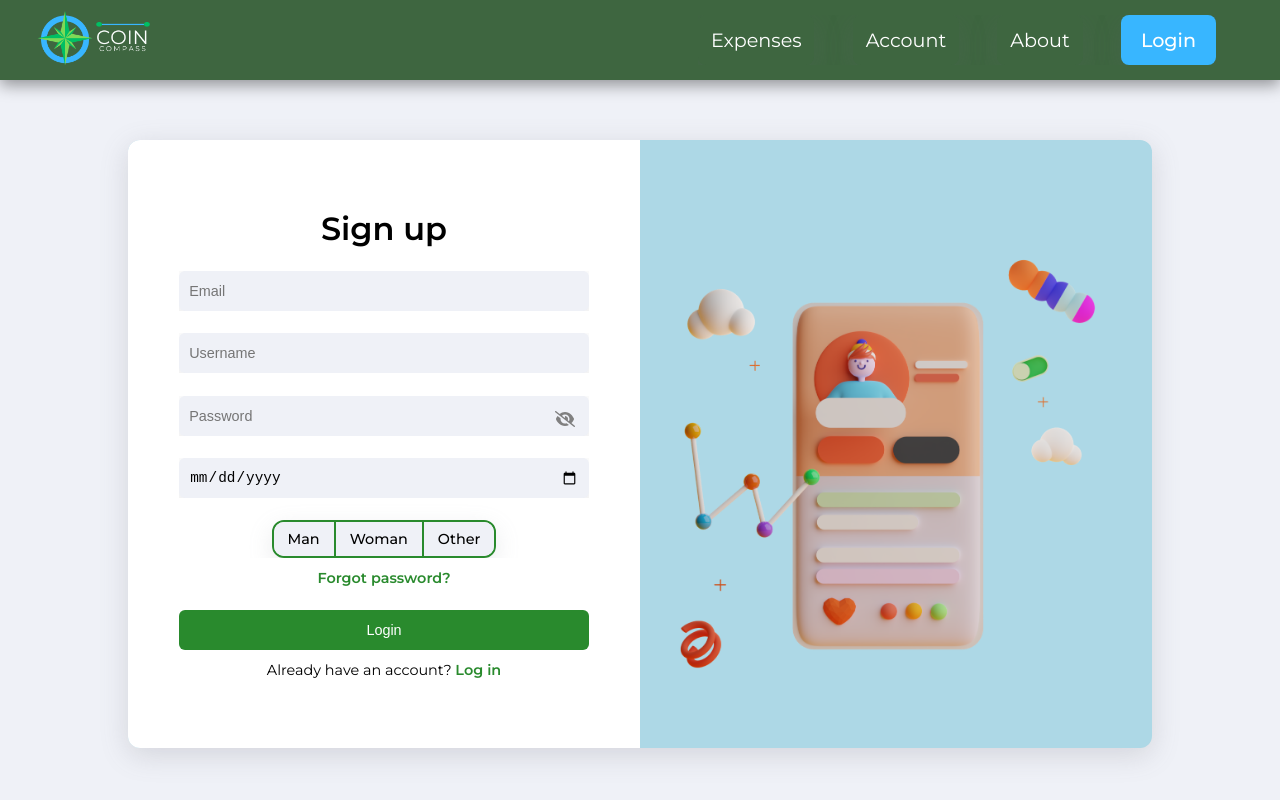
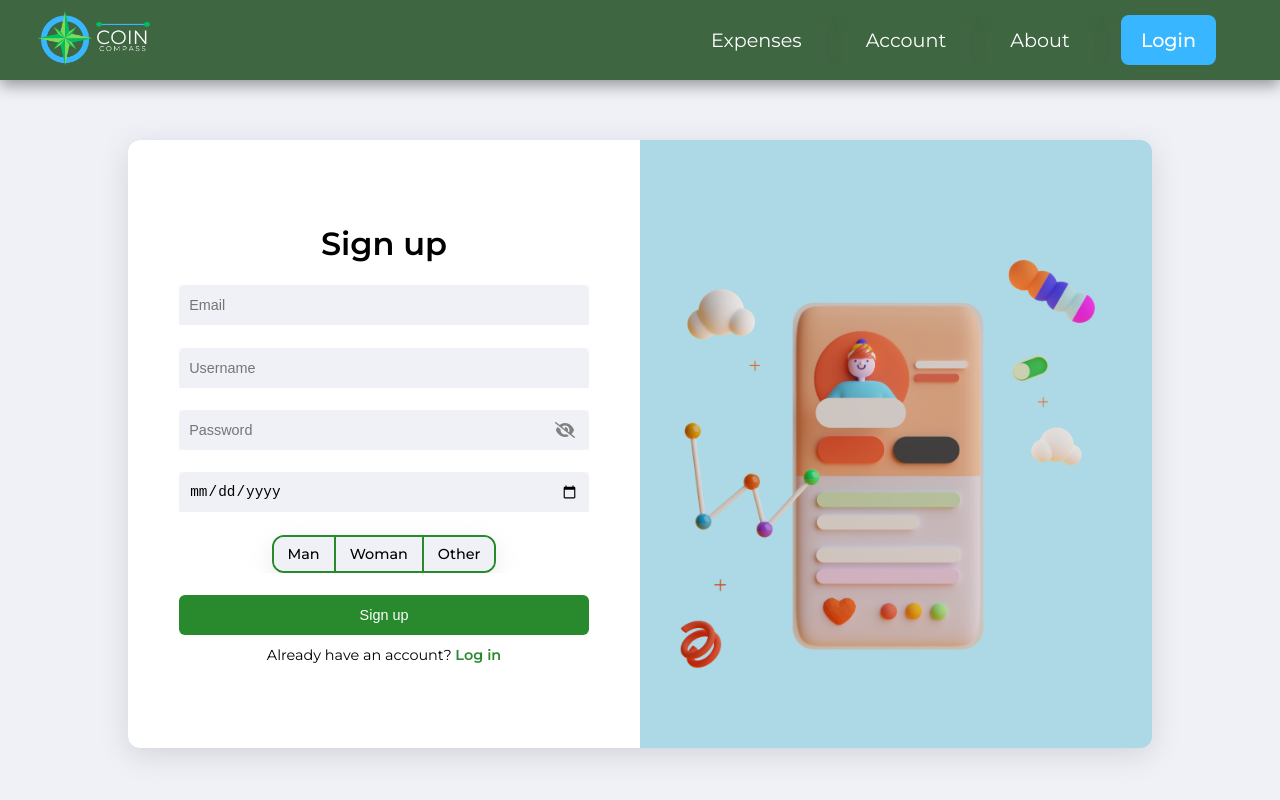
Before and after one commit to ITHS-Team8/CoinCompass, a Vue app: page /login in a window 1280 px wide. Both pictures are taken after a click on the element "Signup". Shown: the top 800 px of the page. Built offline with nearby package versions, Linux system fonts and the light colour scheme.

Commit message:
Added form handling and fixed typos

```diff
--- a/src/components/LoginComponent.vue
+++ b/src/components/LoginComponent.vue
@@ -5,13 +5,19 @@
 
             <form action="#">
                 <div class="field-container input-field">
-                    <input type="text" placeholder="Username" class="input" />
+                    <input
+                        type="text"
+                        placeholder="Username"
+                        required
+                        class="input"
+                    />
                 </div>
 
                 <div class="field-container input-field">
                     <input
                         :type="passwordType"
                         placeholder="Password"
+                        required
                         class="password"
                     />
                     <svg
@@ -98,6 +104,10 @@
         box-shadow: rgba(100, 100, 111, 0.2) 0px 7px 29px 0px;
     }
 
+    .field-container input:focus {
+        border: 1px solid var(--secondary-color);
+    }
+
     .form-link {
         text-align: center;
         margin-top: 10px;
@@ -124,7 +134,7 @@
     .show-password {
         width: 20px;
         position: absolute;
-        top: 15px;
+        top: 12px;
         right: 14px;
         fill: grey;
         cursor: pointer;
--- a/src/components/SignupComponent.vue
+++ b/src/components/SignupComponent.vue
@@ -9,6 +9,7 @@
                         type="text"
                         placeholder="Email"
                         name="email"
+                        required
                         class="input"
                     />
                 </div>
@@ -18,6 +19,7 @@
                         type="text"
                         placeholder="Username"
                         name="username"
+                        required
                         class="input"
                     />
                 </div>
@@ -27,6 +29,7 @@
                         :type="passwordType"
                         placeholder="Password"
                         name="password"
+                        required
                         class="password"
                     />
                     <svg
@@ -50,6 +53,7 @@
                         type="date"
                         placeholder="yyyy-mm-dd"
                         name="birthday"
+                        required
                         class="input"
                     />
                 </div>
@@ -61,6 +65,7 @@
                             name="gender"
                             id="man"
                             value="man"
+                            required
                             class="radio-input"
                         />
                         <label for="man" class="radio-label">Man</label>
@@ -84,12 +89,8 @@
                     </div>
                 </div>
 
-                <div class="form-link">
-                    <span class="forgot-pass">Forgot password?</span>
-                </div>
-
                 <div class="field-container button-field">
-                    <button>Login</button>
+                    <button>Sign up</button>
                 </div>
 
                 <div class="form-link">
@@ -151,6 +152,10 @@
         box-shadow: rgba(100, 100, 111, 0.2) 0px 7px 29px 0px;
     }
 
+    .field-container input:focus {
+        border: 1px solid var(--secondary-color);
+    }
+
     .form-link {
         text-align: center;
         margin-top: 10px;
@@ -177,7 +182,7 @@
     .show-password {
         width: 20px;
         position: absolute;
-        top: 15px;
+        top: 12px;
         right: 14px;
         fill: grey;
         cursor: pointer;
```
